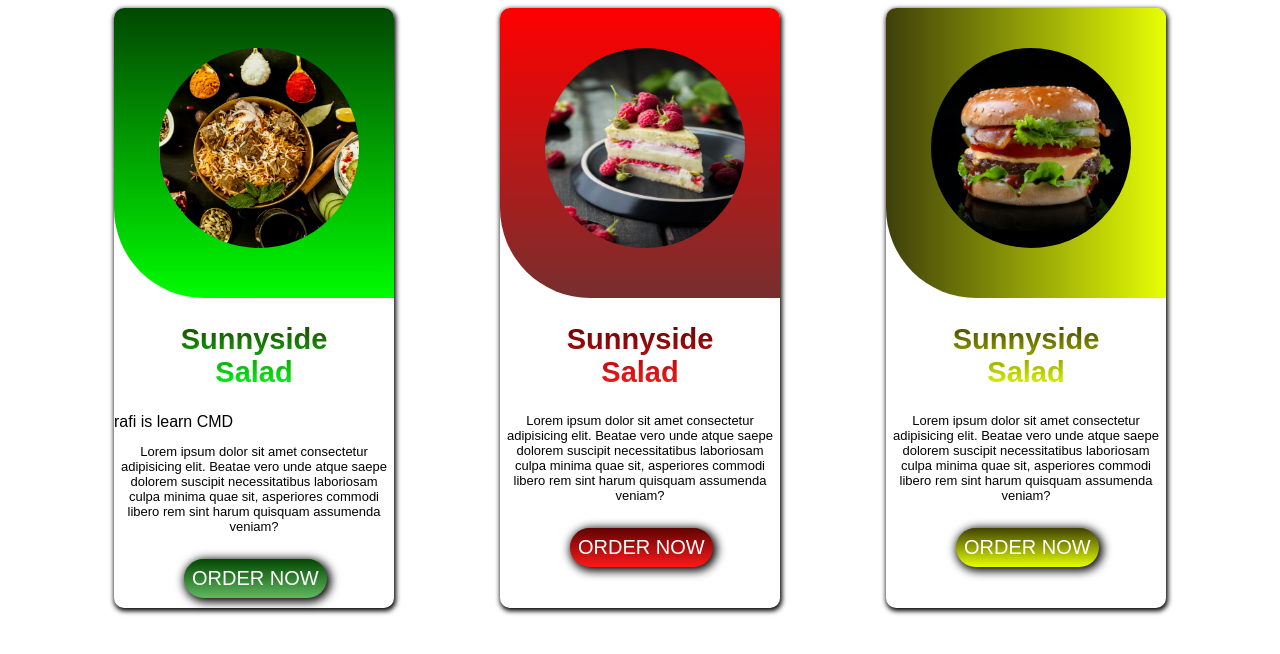
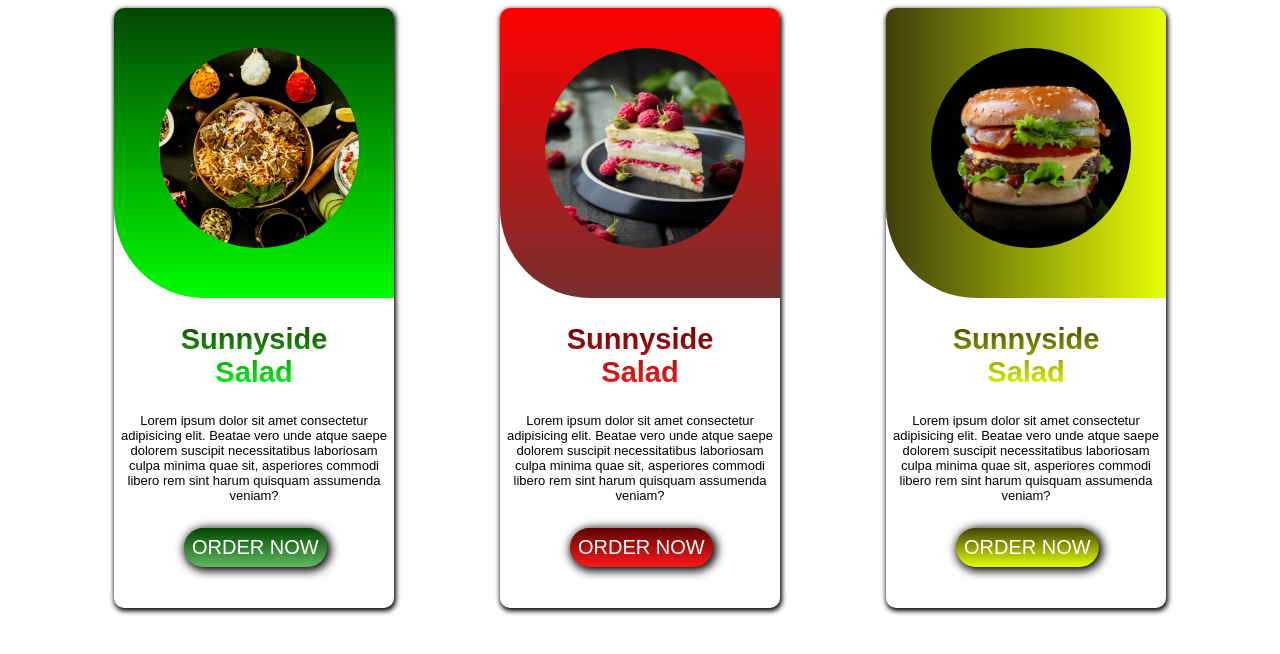
Before and after one commit to Fayasmuthu/new, a plain HTML site: page index.html in a window 1280 px wide. Drawn offline with Linux system fonts and the light colour scheme.

Commit message:
'remove1'

```diff
--- a/index.html
+++ b/index.html
@@ -17,7 +17,6 @@
             </div>
             <div class="text">
                 <h1>Sunnyside<br> Salad</h1>
-                rafi is learn CMD
                 <p>Lorem ipsum dolor sit amet consectetur adipisicing elit. Beatae vero unde atque saepe dolorem
                     suscipit necessitatibus laboriosam culpa minima quae sit, asperiores commodi libero rem sint
                      harum quisquam assumenda veniam?</p>
```
